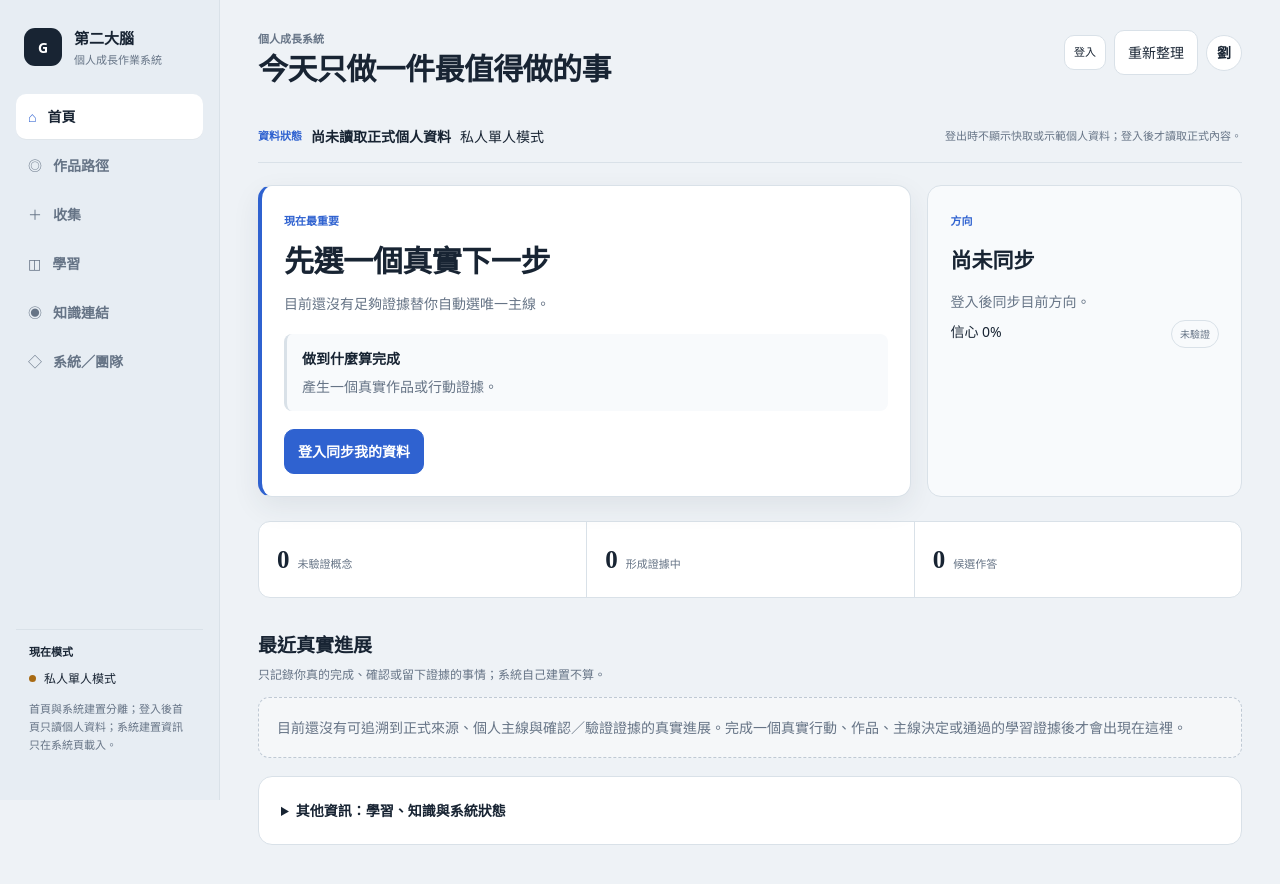
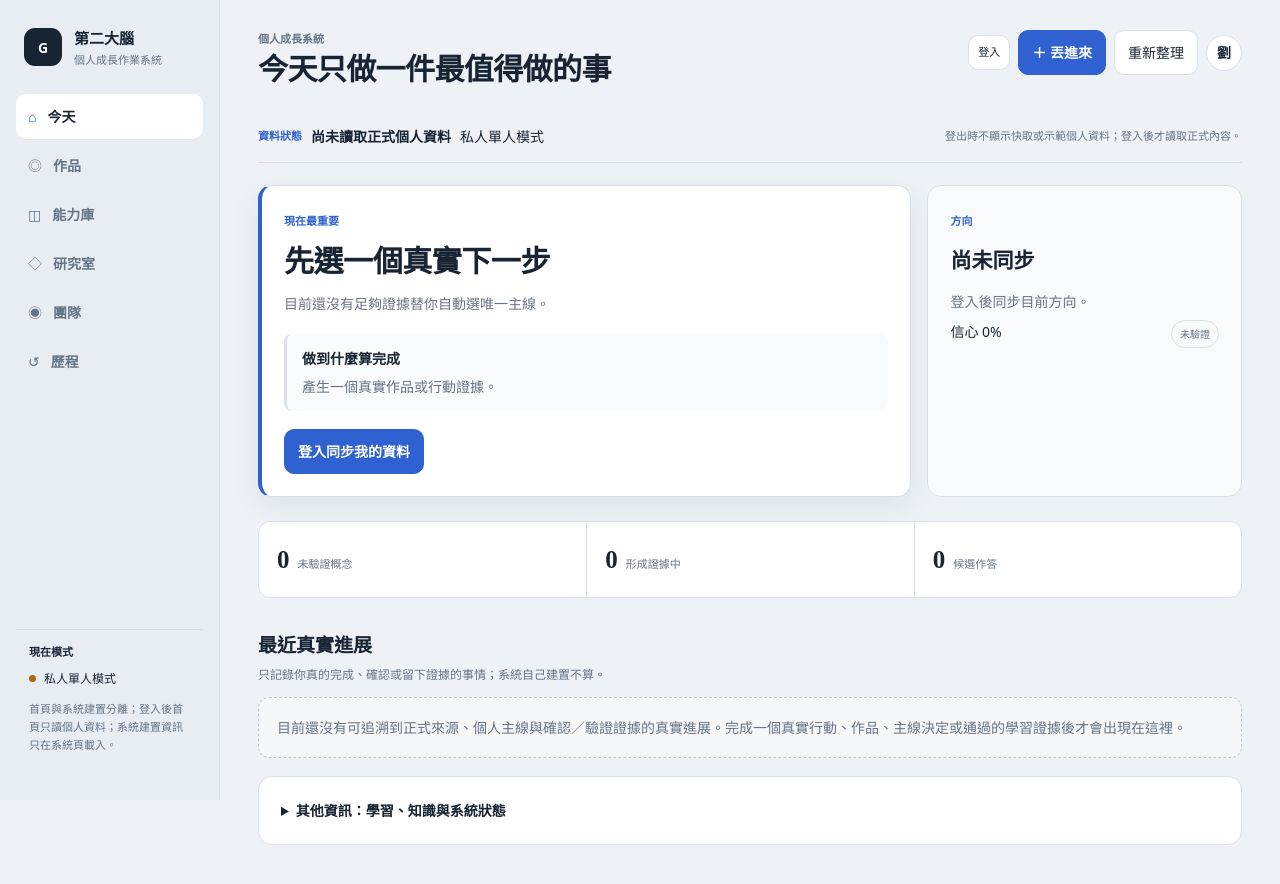
Before and after one commit to zhanbin8223-crypto/growth-brain-web, a plain HTML site: page index.html in a window 1280 px wide. Drawn offline with Linux system fonts and the light colour scheme.

Commit message:
Start six-section information architecture

```diff
--- a/index.html
+++ b/index.html
@@ -19,12 +19,12 @@
       </div>
 
       <nav class="nav" id="nav">
-        <button class="nav-item active" data-view="home"><span>⌂</span><b>首頁</b></button>
-        <button class="nav-item" data-view="projects"><span>◎</span><b>作品路徑</b></button>
-        <button class="nav-item" data-view="inbox"><span>＋</span><b>收集</b></button>
-        <button class="nav-item" data-view="learn"><span>◫</span><b>學習</b></button>
-        <button class="nav-item" data-view="synapse"><span>◉</span><b>知識連結</b></button>
-        <button class="nav-item" data-view="ceo"><span>◇</span><b>系統／團隊</b></button>
+        <button class="nav-item active" data-view="home"><span>⌂</span><b>今天</b></button>
+        <button class="nav-item" data-view="projects"><span>◎</span><b>作品</b></button>
+        <button class="nav-item" data-view="capabilities"><span>◫</span><b>能力庫</b></button>
+        <button class="nav-item" data-view="research"><span>◇</span><b>研究室</b></button>
+        <button class="nav-item" data-view="ceo"><span>◉</span><b>團隊</b></button>
+        <button class="nav-item" data-view="history"><span>↺</span><b>歷程</b></button>
       </nav>
 
       <div class="side-note">
@@ -41,6 +41,7 @@
           <h1 id="pageTitle">今天只做一件最值得做的事</h1>
         </div>
         <div class="top-actions">
+          <button class="primary-btn global-capture" id="captureBtn">＋ 丟進來</button>
           <button class="ghost-btn" id="refreshBtn">重新整理</button>
           <div class="avatar">劉</div>
         </div>
@@ -48,10 +49,15 @@
 
       <section class="view active" id="view-home"></section>
       <section class="view" id="view-projects"></section>
+      <section class="view" id="view-capabilities"></section>
+      <section class="view" id="view-research"></section>
+      <section class="view" id="view-ceo"></section>
+      <section class="view" id="view-history"></section>
+
+      <!-- Transitional support views: reachable from context actions, not top-level navigation. -->
       <section class="view" id="view-inbox"></section>
       <section class="view" id="view-learn"></section>
       <section class="view" id="view-synapse"></section>
-      <section class="view" id="view-ceo"></section>
     </main>
   </div>
 
```
